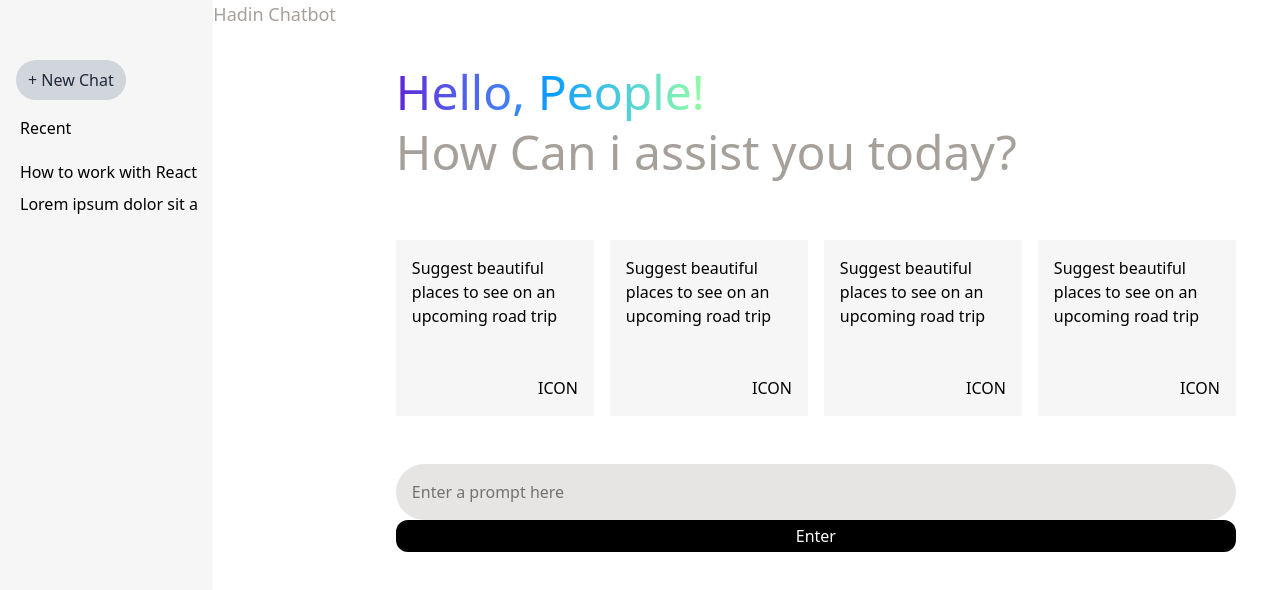
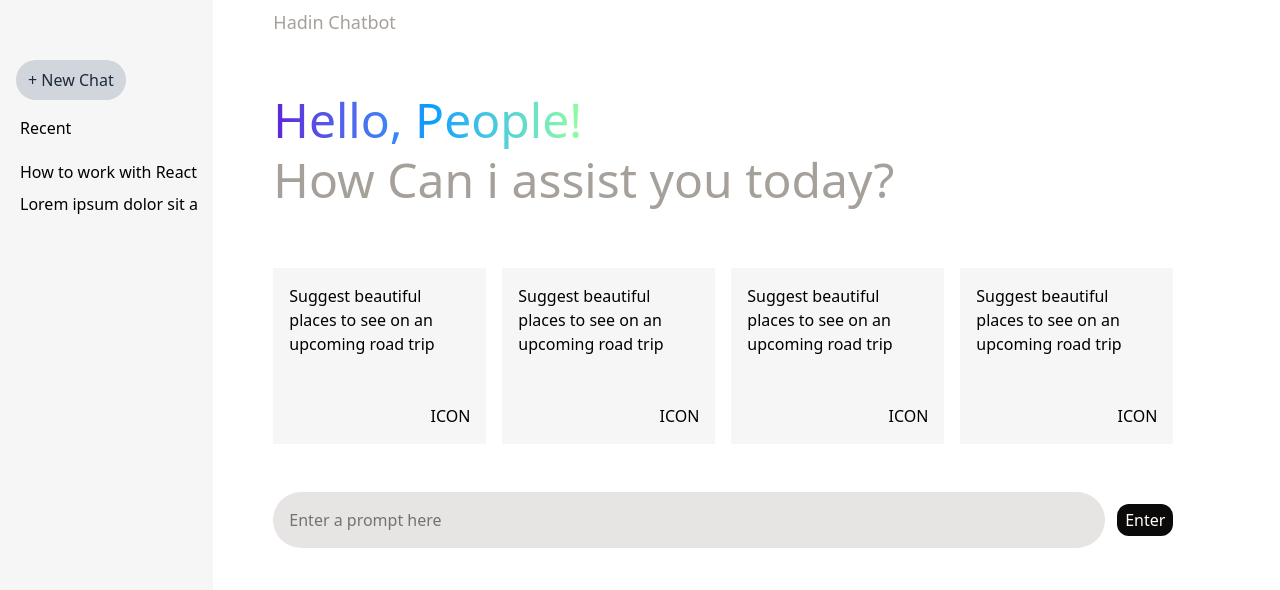
Before and after one commit to hadienzz/chatbot-ai, a React (Vite) app: page / in a window 1280 px wide. Shown: the top 590 px of the page. Built offline with nearby package versions, Linux system fonts and the light colour scheme.

Commit message:
saving new update

```diff
--- /dev/null
+++ b/src/components/Header.jsx
@@ -0,0 +1,29 @@
+import Card from "./Card"
+
+const Header = () => {
+    return (
+        <>
+            <div className="">
+                <h1 className="text-stone-400 text-lg">Hadin Chatbot</h1>
+            </div>
+
+            <main className=" w-[900px]">
+
+                <div className="pt-15 text-5xl">
+                    <h1 className=" font-medium bg-gradient-to-r from-[#5e21d8] via-[#009cff] to-[#92fe9d] inline-block h-[60px] bg-clip-text text-transparent">Hello, People!</h1>
+                    <h1 className=" text-stone-400 font-medium">How Can i assist you today?</h1>
+                </div>
+
+                <div className="grid grid-cols-[repeat(auto-fill,minmax(180px,1fr))] gap-4 mt-16 ">
+                    <Card />
+                    <Card />
+                    <Card />
+                    <Card />
+                </div>
+            </main >
+
+        </>
+    )
+}
+
+export default Header
--- a/src/components/MainContent.jsx
+++ b/src/components/MainContent.jsx
@@ -1,36 +1,22 @@
 import { useContext } from "react"
 import Card from "./Card"
 import { AiContext } from "../stores/AiContext"
+import Header from "./Header"
 
 const MainContent = () => {
     const { input, setInput, onSent } = useContext(AiContext)
 
     return (
-        <>
-            <div className="">
-                <h1 className="text-stone-400 text-lg">Hadin Chatbot</h1>
+        <section className="pl-15 pt-2">
+            <Header />
+
+            <div className="flex items-center justify-center gap-3 mt-12">
+                <input type="text" placeholder="Enter a prompt here" className="flex-1 rounded-4xl outline-none  p-4 bg-stone-200" onChange={(e) => setInput(e.target.value)} value={input} />
+                <button className="cursor-pointer bg-stone-950 hover:bg-stone-600 hover:text-stone-200 text-white px-2 py-1  rounded-xl" onClick={() => onSent(input)}>Enter</button>
             </div>
 
-            <main className="pl-15 pt-2 w-[900px]">
 
-                <div className="pt-15 text-5xl">
-                    <h1 className=" font-medium bg-gradient-to-r from-[#5e21d8] via-[#009cff] to-[#92fe9d] inline-block h-[60px] bg-clip-text text-transparent">Hello, People!</h1>
-                    <h1 className=" text-stone-400 font-medium">How Can i assist you today?</h1>
-                </div>
-
-                <div className="grid grid-cols-[repeat(auto-fill,minmax(180px,1fr))] gap-4 mt-16 ">
-                    <Card />
-                    <Card />
-                    <Card />
-                    <Card />
-                </div>
-
-                <div className="grid">
-                    <input type="text" placeholder="Enter a prompt here" className="w-full rounded-4xl outline-none mt-12 p-4 bg-stone-200" onChange={(e) => setInput(e.target.value)} value={input} />
-                    <button className="cursor-pointer bg-black text-white p-1 rounded-xl" onClick={() => onSent(input)}>Enter</button>
-                </div>
-            </main>
-        </>
+        </section>
     )
 }
 
--- a/src/stores/AiContext.jsx
+++ b/src/stores/AiContext.jsx
@@ -1,4 +1,4 @@
-import { createContext, useRef, useState } from "react";
+import { createContext, useEffect, useRef, useState } from "react";
 import runChat from "../config/gemini";
 
 export const AiContext = createContext({
@@ -22,13 +22,19 @@ const AiContextProvider = ({ children }) => {
     const [chatHistory, setChatHistory] = useState([])
 
     const onSent = async (prompt) => {
-        setChatHistory((prev) => [...prev, { role: 'user', parts: [{ text: prompt }] }])
         const updatedHistory = [...chatHistory, { role: 'user', parts: [{ text: prompt }] }]
         const result = await runChat(updatedHistory)
         const aiReply = result.candidates[0].content.parts[0].text
 
+        setChatHistory([
+            ...updatedHistory,
+            { role: 'model', parts: [{ text: aiReply }] }
+        ])
+    }
 
-    }
+    useEffect(() => {
+        console.log(chatHistory)
+    }, [chatHistory])
 
     const contextValue = {
         input,
```
